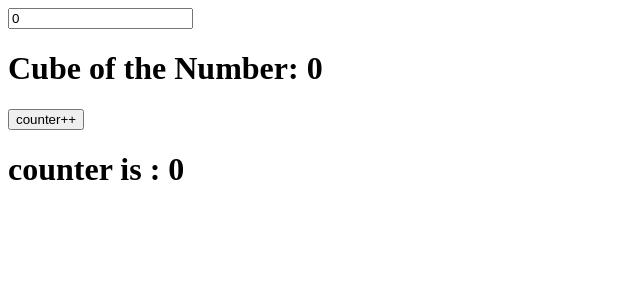
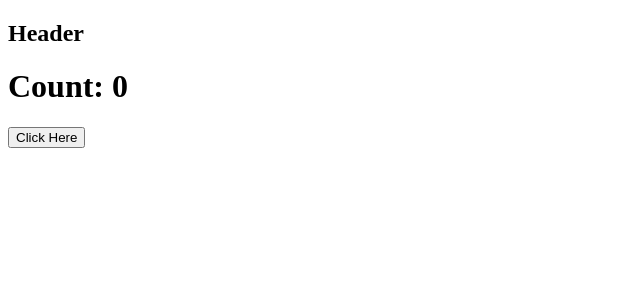
Before and after one commit to shariful962/ReactHooks, a React (Vite) app: page / in a window 1280 px wide. Shown: the top 300 px of the page, without its empty margins (0-640 px from the left). Built offline with nearby package versions, Linux system fonts and the light colour scheme.

Commit message:
callback

```diff
--- a/src/App.jsx
+++ b/src/App.jsx
@@ -5,6 +5,7 @@ import UseEffect from './component/UseEffect'
 import UseRef from './component/UseRef'
 import UseRef1 from './component/UseRef1'
 import Memo from './component/Memo'
+import CallBack from './component/CallBack'
 
 
 
@@ -15,8 +16,7 @@ function App() {
 
   return (
     <>
-
-      <Memo />
+      <CallBack />
     </>
   )
 }
--- /dev/null
+++ b/src/component/CallBack.jsx
@@ -0,0 +1,22 @@
+import React, {useState} from 'react'
+import Header from './Header';
+
+function CallBack() {
+
+    const [count, setCount] = useState(0);
+
+    const updateCount = ()=> {
+        setCount(prev => prev + 1)
+    }
+
+  return (
+    <>
+        <Header/>
+
+      <h1>Count: {count} </h1>
+      <button onClick={updateCount}>Click Here</button>
+    </>
+  )
+}
+
+export default CallBack;
--- /dev/null
+++ b/src/component/Header.jsx
@@ -0,0 +1,14 @@
+import React from 'react'
+
+function Header() {
+
+  console.log("Header Render ")
+
+  return (
+    <div>
+      <h2>Header</h2>
+    </div>
+  )
+}
+
+export default Header
```
